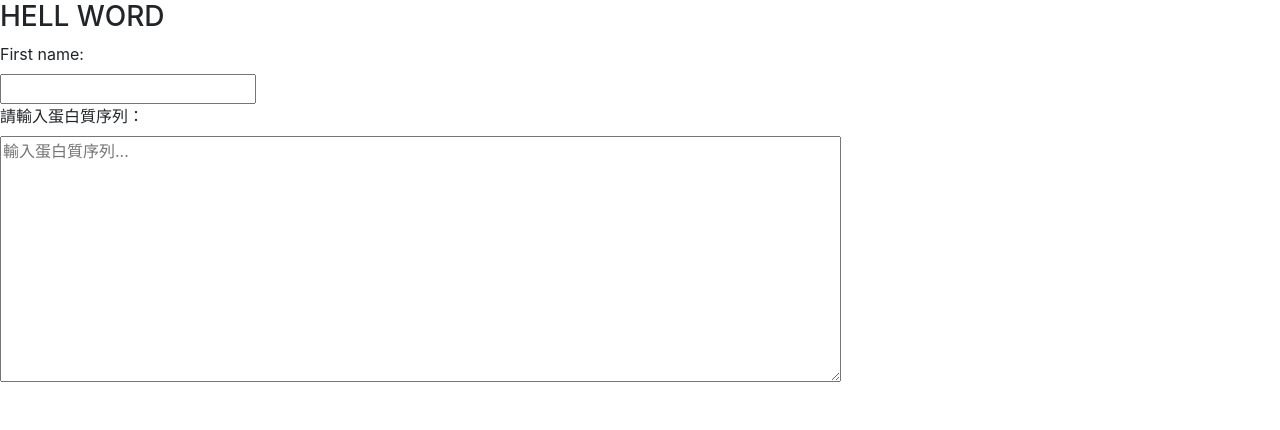
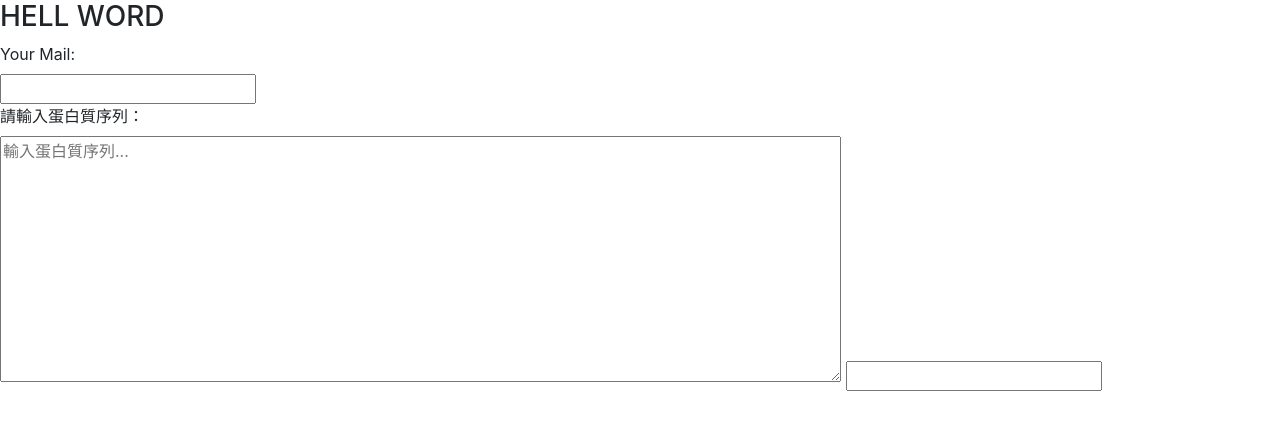
Before and after one commit to sakiii000/BioProject, a plain HTML site: page index.html in a window 1280 px wide. Drawn offline with nearby package versions, Linux system fonts and the light colour scheme.

Commit message:
Add files via upload

```diff
--- a/index.html
+++ b/index.html
@@ -20,14 +20,14 @@
   </head>
   <body>
     <h3>HELL WORD</h3>
+	<form>
+		<label for="mail">Your Mail:</label><br>
+		<input type="email" id="mail" name="mail"><br>
 
-	<label for="mail">First name:</label><br>
-	<input type="email" id="mail" name="mail"><br>
-
-	<label for="protein-sequence">請輸入蛋白質序列：</label><br>
-	<textarea id="protein-sequence" name="protein-sequence" rows="10" cols="80" placeholder="輸入蛋白質序列..."></textarea>
-
-
+		<label for="protein-sequence">請輸入蛋白質序列：</label><br>
+		<textarea id="protein-sequence" name="protein-sequence" rows="10" cols="80" placeholder="輸入蛋白質序列..."></textarea>
+		<input type="password" id="pwd" name="pwd">
+	</form>
     <!-- jQuery (necessary for Bootstrap's JavaScript plugins) -->
     <script src="//cdn.bootcss.com/jquery/1.11.3/jquery.min.js"></script>
     <!-- Include all compiled plugins (below), or include individual files as needed -->
```
